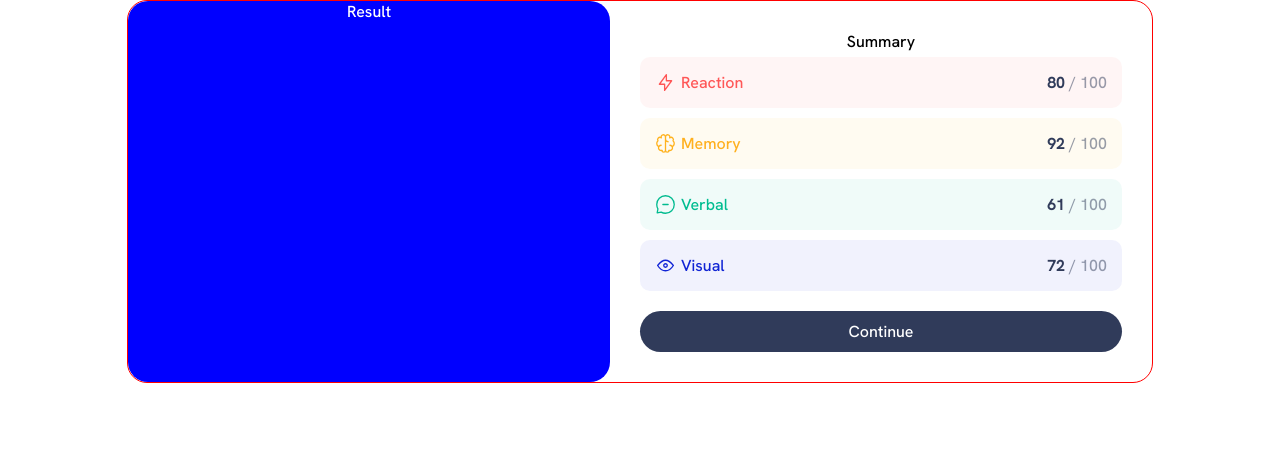
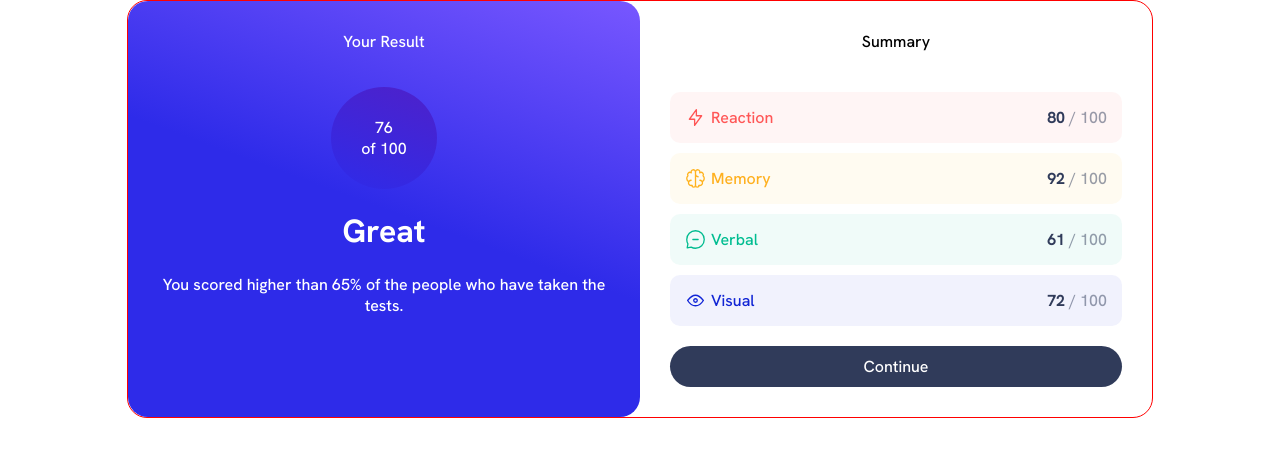
Before and after one commit to Annalisa11/results-summary-component, a React (Create React App) app: page / in a window 1280 px wide. Shown: the top 456 px of the page. Built offline with nearby package versions, Linux system fonts and the light colour scheme.

Commit message:
component refactoring

```diff
--- a/src/App.scss
+++ b/src/App.scss
@@ -10,13 +10,15 @@
 }
 
 .result {
-  display: flex;
-  text-align: center;
-  justify-content: center;
-  background-color: blue;
+  background: linear-gradient(
+    200deg,
+    $background-light-primary 0%,
+    $background-light-secondary 50%
+  );
   flex: 50%;
   color: white;
   border-radius: 20px;
+  padding: 30px;
 }
 
 .summary {
@@ -35,6 +37,11 @@
   font-family: $font-family;
 }
 
+.header {
+  text-align: center;
+  margin-bottom: 35px;
+}
+
 html,
 body {
   height: 100%;
--- a/src/App.tsx
+++ b/src/App.tsx
@@ -11,6 +11,8 @@ import VerbalIcon from "./assets/images/icon-verbal.svg";
 import VisualIcon from "./assets/images/icon-visual.svg";
 //Types and Enums
 import { Color } from "./components/SummaryPanel";
+import Result from "./components/Result";
+import Summary from "./components/Summary";
 
 export interface DataItem {
   category: string;
@@ -59,23 +61,8 @@ function App() {
   return (
     <div className='app'>
       <div className='card'>
-        <div className='result'>Result</div>
-        <div className='summary'>
-          Summary
-          {data.map(({ category, score, icon, color }) => {
-            return (
-              <SummaryPanel
-                title={category}
-                iconPath={icon}
-                points={score}
-                totalPoints={100}
-                color={color}
-                key={category}
-              />
-            );
-          })}
-          <Button label={"Continue"} />
-        </div>
+        <Result points={76} totalPoints={100} />
+        <Summary data={data} />
       </div>
     </div>
   );
--- a/src/General.scss
+++ b/src/General.scss
@@ -18,11 +18,11 @@ $primary-green: hsl(166, 100%, 37%);
 $primary-blue: hsl(234, 85%, 45%);
 
 /// Gradients
-$background-light-primary: hsl(252, 100%, 67%);
-$background-light-secondary: hsl(241, 81%, 54%);
+$background-light-primary: #7857ff;
+$background-light-secondary: #2e2be9;
 
-$circle-primary: hsla(256, 72%, 46%, 1);
-$circle-dark: hsla(241, 72%, 46%, 0);
+$circle-primary: #4e21ca;
+$circle-dark: #2421ca;
 
 /// Neutral
 $white: hsl(0, 0%, 100%);
--- /dev/null
+++ b/src/components/Result.tsx
@@ -0,0 +1,26 @@
+import React from "react";
+import "./Result.scss";
+import ResultCircle from "./ResultCircle";
+
+type Props = {
+  points: number;
+  totalPoints: number;
+};
+
+const Result = ({ points, totalPoints }: Props): JSX.Element => {
+  return (
+    <div className='result'>
+      <div className='header'>Your Result</div>
+
+      <ResultCircle points={points} totalPoints={totalPoints} />
+      <div className='description'>
+        <h1>Great</h1>
+        <p>
+          You scored higher than 65% of the people who have taken the tests.
+        </p>
+      </div>
+    </div>
+  );
+};
+
+export default Result;
--- /dev/null
+++ b/src/components/ResultCircle.scss
@@ -0,0 +1,17 @@
+@import "../General.scss";
+
+.circle {
+  background: linear-gradient(
+    200deg,
+    $circle-primary 0%,
+    $background-light-secondary 100%
+  );
+  padding: 30px;
+  border-radius: 50%;
+  width: fit-content;
+  margin: auto;
+  .points {
+  }
+  .total {
+  }
+}
--- /dev/null
+++ b/src/components/ResultCircle.tsx
@@ -0,0 +1,18 @@
+import React from "react";
+import "./ResultCircle.scss";
+
+type Props = {
+  points: number;
+  totalPoints: number;
+};
+
+const ResultCircle = ({ points, totalPoints }: Props): JSX.Element => {
+  return (
+    <div className='circle'>
+      <div className='points'>{points}</div>
+      <div className='total'>of {totalPoints}</div>
+    </div>
+  );
+};
+
+export default ResultCircle;
--- /dev/null
+++ b/src/components/Summary.tsx
@@ -0,0 +1,33 @@
+import React from "react";
+import "./Summary.scss";
+import SummaryPanel, { Color } from "./SummaryPanel";
+import { DataItem } from "../App";
+import Button from "./Button";
+
+type Props = {
+  data: DataItem[];
+};
+
+const Summary = ({ data }: Props): JSX.Element => {
+  return (
+    <div className='summary'>
+      <div className='header'>Summary</div>
+
+      {data.map(({ category, score, icon, color }) => {
+        return (
+          <SummaryPanel
+            title={category}
+            iconPath={icon}
+            points={score}
+            totalPoints={100}
+            color={color}
+            key={category}
+          />
+        );
+      })}
+      <Button label={"Continue"} />
+    </div>
+  );
+};
+
+export default Summary;
```
Also changed, not shown: src/components/Result.scss (added), src/components/Summary.scss (added).
